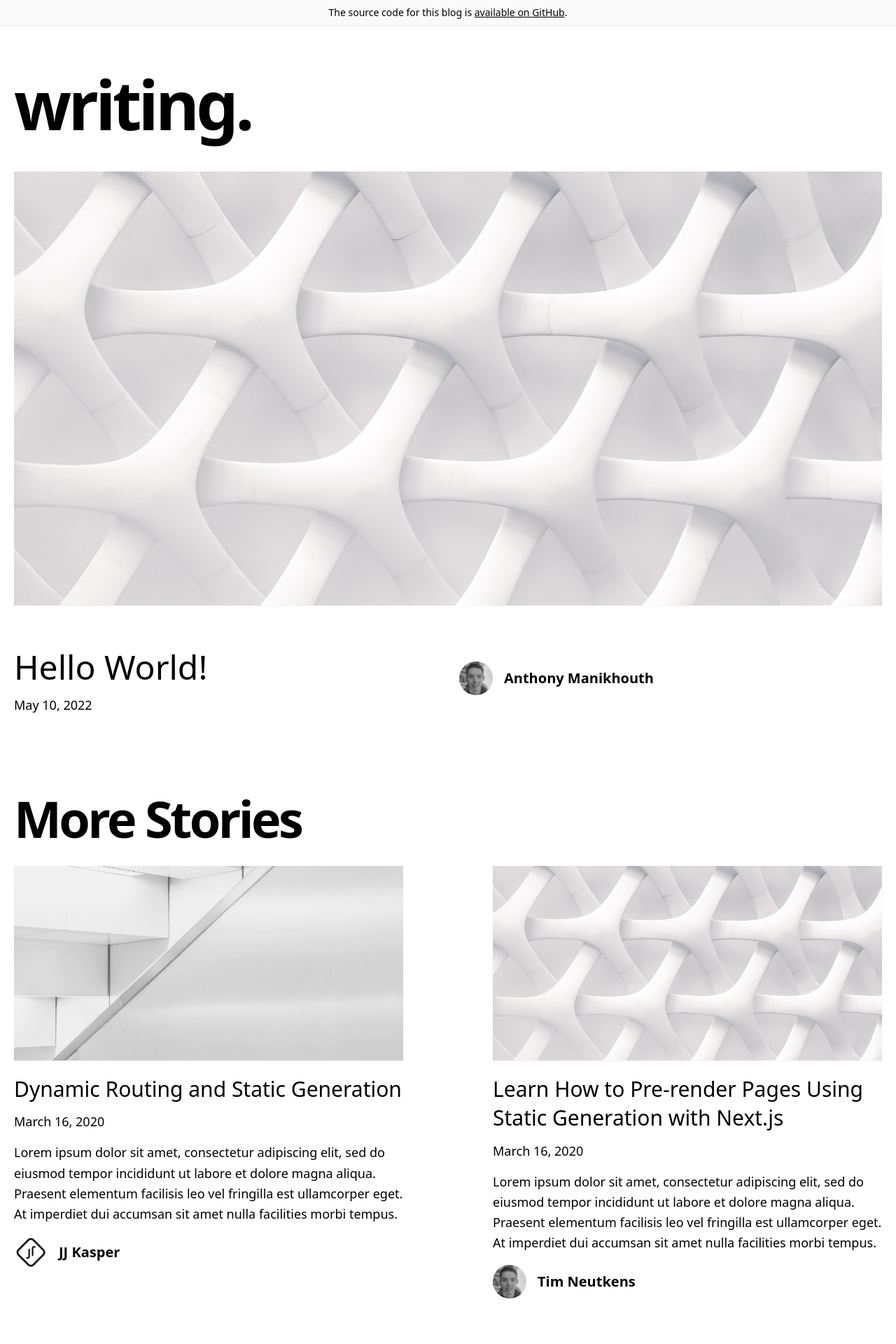
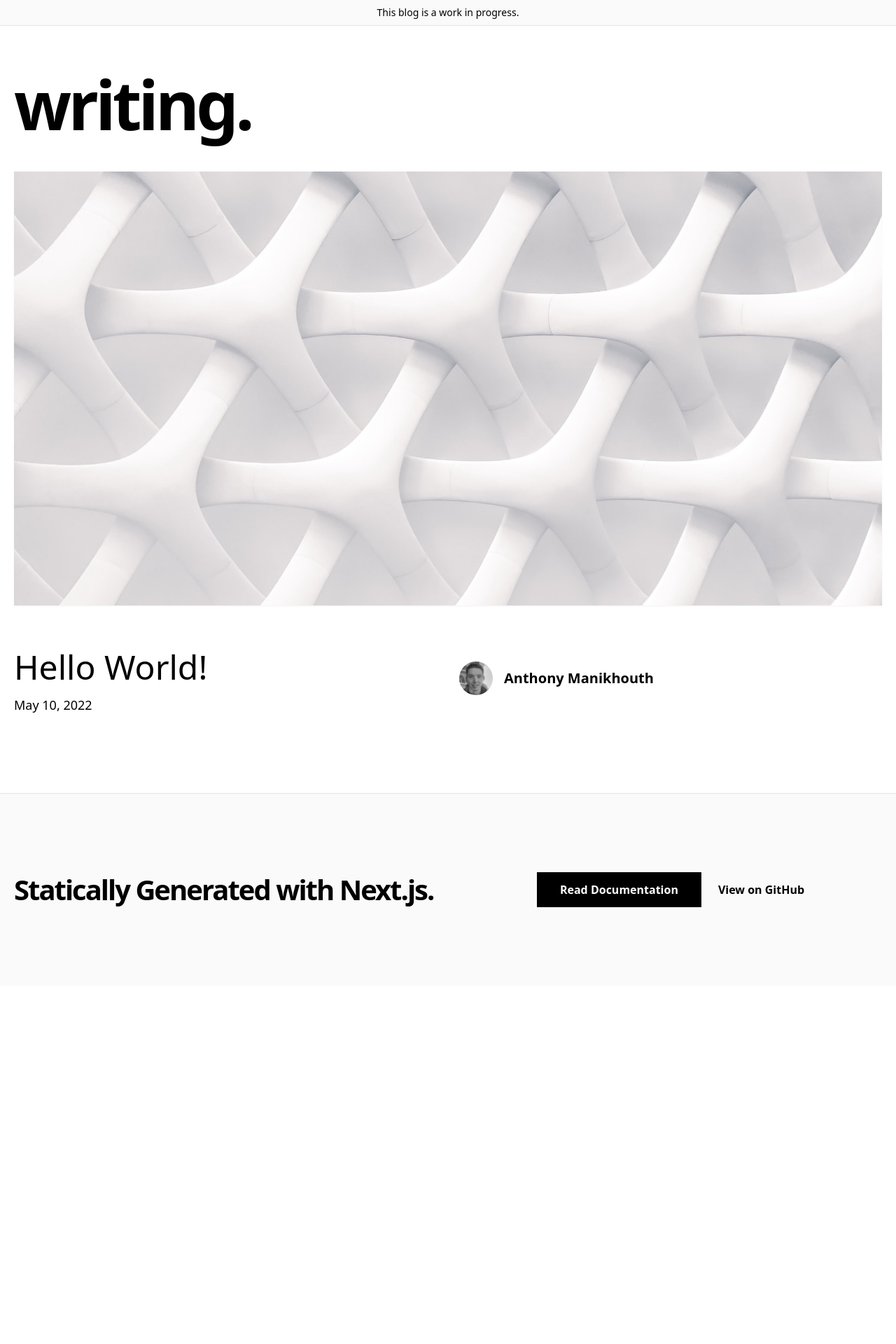
Before and after one commit to azerpas/write, a Next.js app: page / in a window 1280 px wide. Shown: the top 1920 px of the page at 70% size. After the commit the page ends 1408 px from the top, so only its background shows below. Built offline with nearby package versions, Linux system fonts and the light colour scheme.

Commit message:
Modified some style and added react-markdown

```diff
--- a/_posts/dynamic-routing.md
+++ /dev/null
@@ -1,19 +0,0 @@
----
-title: 'Dynamic Routing and Static Generation'
-excerpt: 'Lorem ipsum dolor sit amet, consectetur adipiscing elit, sed do eiusmod tempor incididunt ut labore et dolore magna aliqua. Praesent elementum facilisis leo vel fringilla est ullamcorper eget. At imperdiet dui accumsan sit amet nulla facilities morbi tempus.'
-coverImage: '/assets/blog/dynamic-routing/cover.jpg'
-date: '2020-03-16T05:35:07.322Z'
-author:
-  name: JJ Kasper
-  picture: '/assets/blog/authors/jj.jpeg'
-ogImage:
-  url: '/assets/blog/dynamic-routing/cover.jpg'
----
-
-Lorem ipsum dolor sit amet, consectetur adipiscing elit, sed do eiusmod tempor incididunt ut labore et dolore magna aliqua. Praesent elementum facilisis leo vel fringilla est ullamcorper eget. At imperdiet dui accumsan sit amet nulla facilities morbi tempus. Praesent elementum facilisis leo vel fringilla. Congue mauris rhoncus aenean vel. Egestas sed tempus urna et pharetra pharetra massa massa ultricies.
-
-Venenatis cras sed felis eget velit. Consectetur libero id faucibus nisl tincidunt. Gravida in fermentum et sollicitudin ac orci phasellus egestas tellus. Volutpat consequat mauris nunc congue nisi vitae. Id aliquet risus feugiat in ante metus dictum at tempor. Sed blandit libero volutpat sed cras. Sed odio morbi quis commodo odio aenean sed adipiscing. Velit euismod in pellentesque massa placerat. Mi bibendum neque egestas congue quisque egestas diam in arcu. Nisi lacus sed viverra tellus in. Nibh cras pulvinar mattis nunc sed. Luctus accumsan tortor posuere ac ut consequat semper viverra. Fringilla ut morbi tincidunt augue interdum velit euismod.
-
-## Lorem Ipsum
-
-Tristique senectus et netus et malesuada fames ac turpis. Ridiculous mus mauris vitae ultricies leo integer malesuada nunc vel. In mollis nunc sed id semper. Egestas tellus rutrum tellus pellentesque. Phasellus vestibulum lorem sed risus ultricies tristique nulla. Quis blandit turpis cursus in hac habitasse platea dictumst quisque. Eros donec ac odio tempor orci dapibus ultrices. Aliquam sem et tortor consequat id porta nibh. Adipiscing elit duis tristique sollicitudin nibh sit amet commodo nulla. Diam vulputate ut pharetra sit amet. Ut tellus elementum sagittis vitae et leo. Arcu non odio euismod lacinia at quis risus sed vulputate.
--- a/_posts/hello-world.md
+++ /dev/null
@@ -1,19 +0,0 @@
----
-title: 'Learn How to Pre-render Pages Using Static Generation with Next.js'
-excerpt: 'Lorem ipsum dolor sit amet, consectetur adipiscing elit, sed do eiusmod tempor incididunt ut labore et dolore magna aliqua. Praesent elementum facilisis leo vel fringilla est ullamcorper eget. At imperdiet dui accumsan sit amet nulla facilities morbi tempus.'
-coverImage: '/assets/blog/hello-world/cover.jpg'
-date: '2020-03-16T05:35:07.322Z'
-author:
-  name: Tim Neutkens
-  picture: '/assets/blog/authors/tim.jpeg'
-ogImage:
-  url: '/assets/blog/hello-world/cover.jpg'
----
-
-Lorem ipsum dolor sit amet, consectetur adipiscing elit, sed do eiusmod tempor incididunt ut labore et dolore magna aliqua. Praesent elementum facilisis leo vel fringilla est ullamcorper eget. At imperdiet dui accumsan sit amet nulla facilities morbi tempus. Praesent elementum facilisis leo vel fringilla. Congue mauris rhoncus aenean vel. Egestas sed tempus urna et pharetra pharetra massa massa ultricies.
-
-Venenatis cras sed felis eget velit. Consectetur libero id faucibus nisl tincidunt. Gravida in fermentum et sollicitudin ac orci phasellus egestas tellus. Volutpat consequat mauris nunc congue nisi vitae. Id aliquet risus feugiat in ante metus dictum at tempor. Sed blandit libero volutpat sed cras. Sed odio morbi quis commodo odio aenean sed adipiscing. Velit euismod in pellentesque massa placerat. Mi bibendum neque egestas congue quisque egestas diam in arcu. Nisi lacus sed viverra tellus in. Nibh cras pulvinar mattis nunc sed. Luctus accumsan tortor posuere ac ut consequat semper viverra. Fringilla ut morbi tincidunt augue interdum velit euismod.
-
-## Lorem Ipsum
-
-Tristique senectus et netus et malesuada fames ac turpis. Ridiculous mus mauris vitae ultricies leo integer malesuada nunc vel. In mollis nunc sed id semper. Egestas tellus rutrum tellus pellentesque. Phasellus vestibulum lorem sed risus ultricies tristique nulla. Quis blandit turpis cursus in hac habitasse platea dictumst quisque. Eros donec ac odio tempor orci dapibus ultrices. Aliquam sem et tortor consequat id porta nibh. Adipiscing elit duis tristique sollicitudin nibh sit amet commodo nulla. Diam vulputate ut pharetra sit amet. Ut tellus elementum sagittis vitae et leo. Arcu non odio euismod lacinia at quis risus sed vulputate.
--- a/_posts/preview.md
+++ /dev/null
@@ -1,19 +0,0 @@
----
-title: 'Preview Mode for Static Generation'
-excerpt: 'Lorem ipsum dolor sit amet, consectetur adipiscing elit, sed do eiusmod tempor incididunt ut labore et dolore magna aliqua. Praesent elementum facilisis leo vel fringilla est ullamcorper eget. At imperdiet dui accumsan sit amet nulla facilities morbi tempus.'
-coverImage: '/assets/blog/preview/cover.jpg'
-date: '2020-03-16T05:35:07.322Z'
-author:
-  name: Joe Haddad
-  picture: '/assets/blog/authors/joe.jpeg'
-ogImage:
-  url: '/assets/blog/preview/cover.jpg'
----
-
-Lorem ipsum dolor sit amet, consectetur adipiscing elit, sed do eiusmod tempor incididunt ut labore et dolore magna aliqua. Praesent elementum facilisis leo vel fringilla est ullamcorper eget. At imperdiet dui accumsan sit amet nulla facilities morbi tempus. Praesent elementum facilisis leo vel fringilla. Congue mauris rhoncus aenean vel. Egestas sed tempus urna et pharetra pharetra massa massa ultricies.
-
-Venenatis cras sed felis eget velit. Consectetur libero id faucibus nisl tincidunt. Gravida in fermentum et sollicitudin ac orci phasellus egestas tellus. Volutpat consequat mauris nunc congue nisi vitae. Id aliquet risus feugiat in ante metus dictum at tempor. Sed blandit libero volutpat sed cras. Sed odio morbi quis commodo odio aenean sed adipiscing. Velit euismod in pellentesque massa placerat. Mi bibendum neque egestas congue quisque egestas diam in arcu. Nisi lacus sed viverra tellus in. Nibh cras pulvinar mattis nunc sed. Luctus accumsan tortor posuere ac ut consequat semper viverra. Fringilla ut morbi tincidunt augue interdum velit euismod.
-
-## Lorem Ipsum
-
-Tristique senectus et netus et malesuada fames ac turpis. Ridiculous mus mauris vitae ultricies leo integer malesuada nunc vel. In mollis nunc sed id semper. Egestas tellus rutrum tellus pellentesque. Phasellus vestibulum lorem sed risus ultricies tristique nulla. Quis blandit turpis cursus in hac habitasse platea dictumst quisque. Eros donec ac odio tempor orci dapibus ultrices. Aliquam sem et tortor consequat id porta nibh. Adipiscing elit duis tristique sollicitudin nibh sit amet commodo nulla. Diam vulputate ut pharetra sit amet. Ut tellus elementum sagittis vitae et leo. Arcu non odio euismod lacinia at quis risus sed vulputate.
--- a/components/alert.tsx
+++ b/components/alert.tsx
@@ -16,29 +16,9 @@ const Alert = ({ preview }: Props) => {
     >
       <Container>
         <div className="py-2 text-center text-sm">
-          {preview ? (
-            <>
-              This page is a preview.{' '}
-              <a
-                href="/api/exit-preview"
-                className="underline hover:text-teal-300 duration-200 transition-colors"
-              >
-                Click here
-              </a>{' '}
-              to exit preview mode.
-            </>
-          ) : (
-            <>
-              The source code for this blog is{' '}
-              <a
-                href={`https://github.com/vercel/next.js/tree/canary/examples/${EXAMPLE_PATH}`}
-                className="underline hover:text-blue-600 duration-200 transition-colors"
-              >
-                available on GitHub
-              </a>
-              .
-            </>
-          )}
+          <>
+            This blog is a work in progress.
+          </>
         </div>
       </Container>
     </div>
--- a/components/cover-image.tsx
+++ b/components/cover-image.tsx
@@ -12,7 +12,7 @@ const CoverImage = ({ title, src, slug }: Props) => {
     <img
       src={src}
       alt={`Cover Image for ${title}`}
-      className={cn('shadow-sm', {
+      className={cn('mx-auto shadow-sm', {
         'hover:shadow-lg transition-shadow duration-200': slug,
       })}
     />
--- a/package.json
+++ b/package.json
@@ -14,6 +14,7 @@
     "react": "^17.0.2",
     "react-dom": "^17.0.2",
     "react-markdown": "^8.0.3",
+    "react-syntax-highlighter": "^15.5.0",
     "remark": "14.0.2",
     "remark-html": "15.0.1",
     "typescript": "^4.2.4"
@@ -23,6 +24,7 @@
     "@types/node": "^15.6.0",
     "@types/react": "^17.0.6",
     "@types/react-dom": "^17.0.5",
+    "@types/react-syntax-highlighter": "^15.5.1",
     "autoprefixer": "10.4.0",
     "postcss": "8.4.5",
     "tailwindcss": "3.0.5"
```
Also changed, not shown: components/markdown-styles.module.css (+10 -0 lines), public/assets/blog/rust-encryption-1/lock.jpg (added), 1 other file (tests, documents, lock files or other folders).
